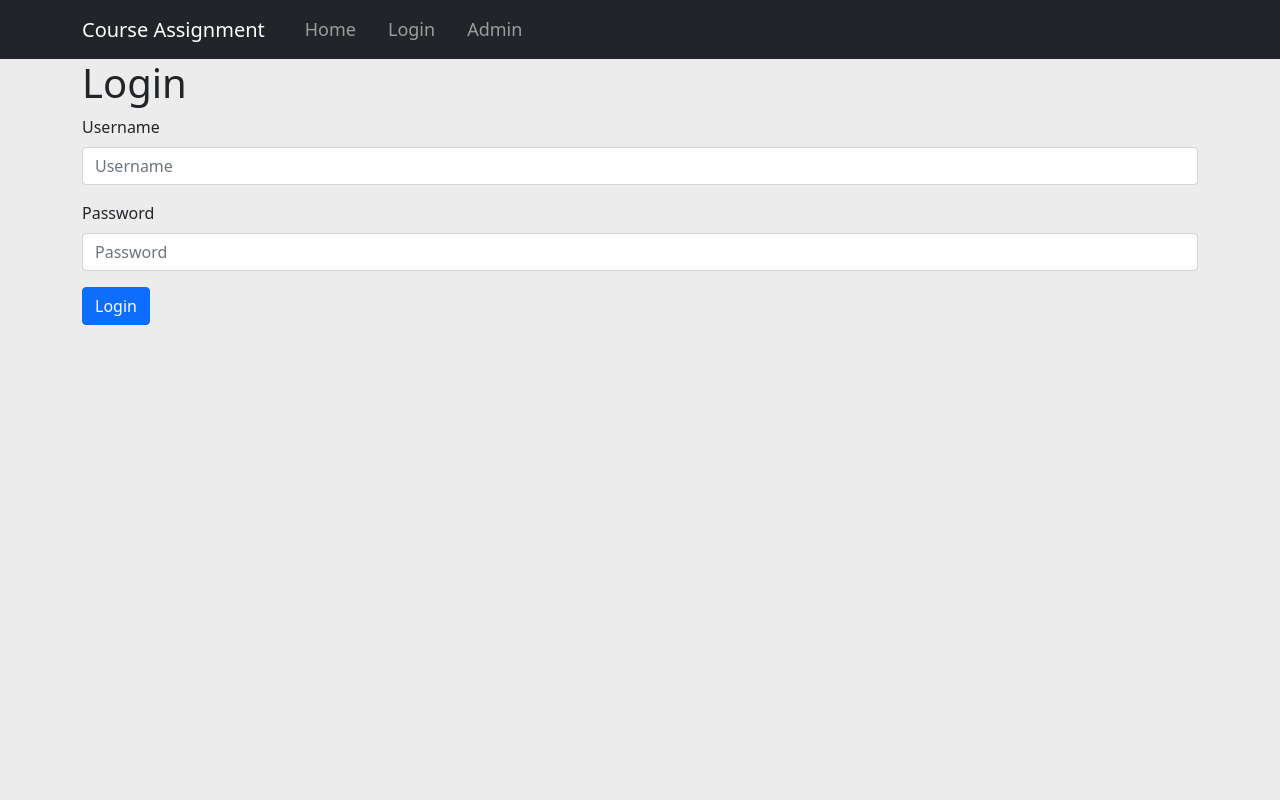
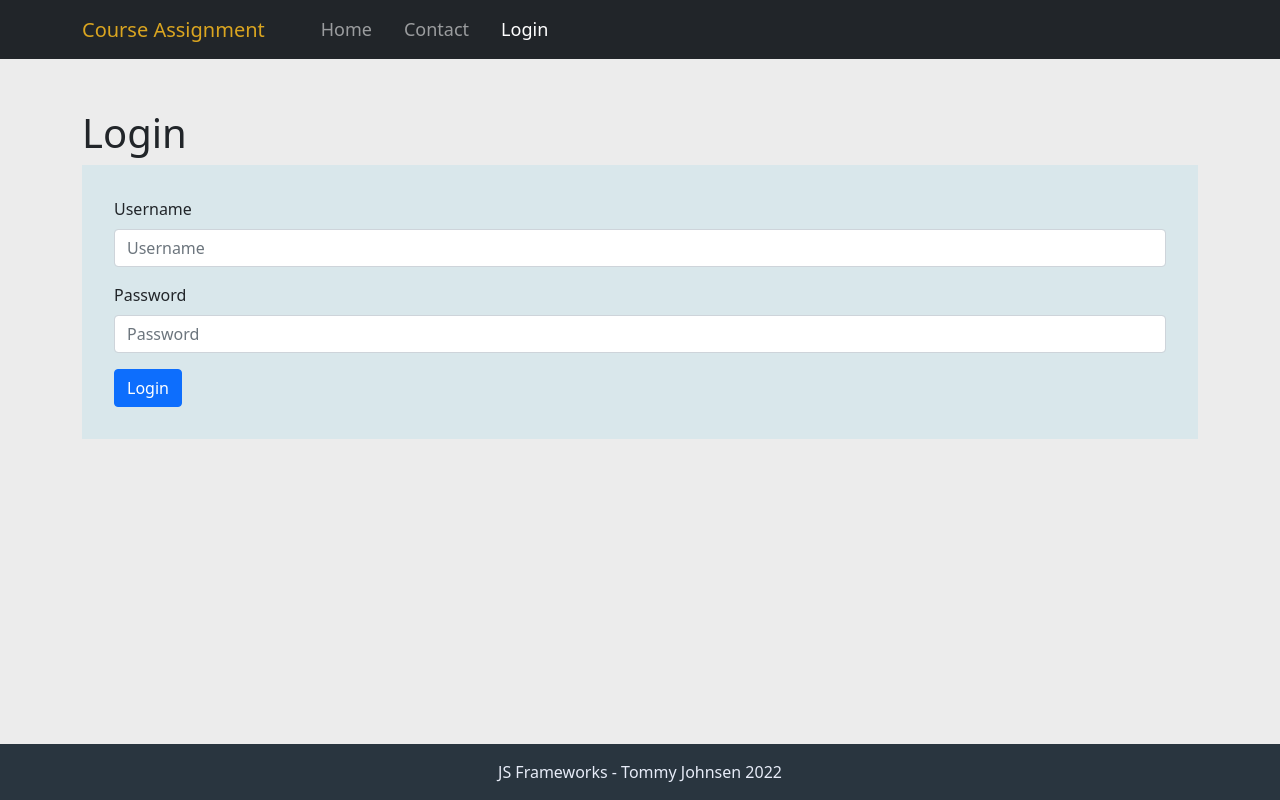
Before and after one commit to 7oiden/js-frameworks-ca, a React (Create React App) app: page /login in a window 1280 px wide. Built offline with nearby package versions, Linux system fonts and the light colour scheme.

Commit message:
working navbar

```diff
--- a/src/App.js
+++ b/src/App.js
@@ -4,6 +4,7 @@ import Home from "./components/pages/Home";
 import Login from "./components/pages/Login";
 import Admin from "./components/pages/Admin";
 import "./sass/style.scss";
+import Contact from "./components/pages/Contact";
 
 function App() {
   return (
@@ -12,6 +13,7 @@ function App() {
         <Routes>
           <Route path="/" element={<Home />}></Route>
           {/* <Route path="/detail/:param" element={<Detail />}></Route> */}
+          <Route path="/contact" element={<Contact />}></Route>
           <Route path="/login" element={<Login />}></Route>
           <Route path="/admin" element={<Admin />}></Route>
         </Routes>
--- a/src/components/layout/CustomNav.js
+++ b/src/components/layout/CustomNav.js
@@ -2,23 +2,44 @@ import Navbar from "react-bootstrap/Navbar";
 import Nav from "react-bootstrap/Nav";
 import Container from "react-bootstrap/Container";
 import { Link } from "react-router-dom";
+import { useContext } from "react";
+import AuthContext from "../../context/AuthContext";
+import LogoutLink from "../logout/LogoutLink";
 
-export default function CustomNav() {
+export default function CustomNav(props) {
+  const [auth, setAuth] = useContext(AuthContext);
+
   return (
     <Navbar bg="dark" variant="dark" expand="lg">
       <Container>
-        <Navbar.Brand href="#home">Course Assignment</Navbar.Brand>
+        <Navbar.Brand>
+          <Link to="/" className="brand-link">
+            Course Assignment
+          </Link>
+        </Navbar.Brand>
         <Navbar.Toggle aria-controls="basic-navbar-nav" />
         <Navbar.Collapse id="basic-navbar-nav">
           <Nav className="me-auto">
-            <Link to="/" className="nav-link">
+            <Link
+              to="/"
+              className={props.home ? "nav-link active" : "nav-link"}
+            >
               Home
             </Link>
-            <Link to="/login" className="nav-link">
-              Login
+            <Link
+              to="/contact"
+              className={props.contact ? "nav-link active" : "nav-link"}
+            >
+              Contact
             </Link>
-            <Link to="/admin" className="nav-link">
+            {/* <Link to="/admin" className="nav-link">
               Admin
+            </Link> */}
+            <Link
+              to="/login"
+              className={props.login ? "nav-link active" : "nav-link"}
+            >
+              {auth ? <LogoutLink /> : "Login"}
             </Link>
           </Nav>
         </Navbar.Collapse>
--- a/src/components/layout/Layout.js
+++ b/src/components/layout/Layout.js
@@ -1,15 +1,19 @@
 import Container from "react-bootstrap/Container";
 import CustomNav from "./CustomNav";
 
-export default function Layout({ children }) {
+export default function Layout({ children, home, contact, login }) {
   return (
     <>
-      <header></header>
-      <CustomNav />
-      <main>
-        <Container>{children}</Container>
-      </main>
-      <footer></footer>
+      <div className="flex-wrapper">
+        <header></header>
+        <CustomNav home={home} contact={contact} login={login} />
+        <main>
+          <Container>{children}</Container>
+        </main>
+      </div>
+      <footer>
+        <span>JS Frameworks - Tommy Johnsen 2022</span>
+      </footer>
     </>
   );
 }
--- /dev/null
+++ b/src/components/logout/LogoutLink.js
@@ -0,0 +1,19 @@
+import { useContext } from "react";
+import AuthContext from "../../context/AuthContext";
+import { Link } from "react-router-dom";
+
+export default function LogoutLink() {
+  const [auth, setAuth] = useContext(AuthContext);
+
+  function handleLogout() {
+    const confirmLogout = window.confirm("Are you sure you want to logout?");
+
+    if (confirmLogout) {
+      setAuth(null);
+    }
+  }
+
+  return (
+    <span onClick={handleLogout}>Logout</span>
+  )
+}
--- a/src/components/pages/Contact.js
+++ b/src/components/pages/Contact.js
@@ -0,0 +1,10 @@
+import Heading from "../layout/Heading";
+import Layout from "../layout/Layout";
+
+export default function Contact() {
+  return (
+    <Layout contact>
+      <Heading>Contact</Heading>
+    </Layout>
+  );
+}
--- a/src/components/pages/Home.js
+++ b/src/components/pages/Home.js
@@ -3,7 +3,7 @@ import Layout from "../layout/Layout";
 
 export default function Home() {
   return (
-    <Layout>
+    <Layout home>
       <Heading>Home</Heading>
     </Layout>
   );
--- a/src/components/pages/Login.js
+++ b/src/components/pages/Login.js
@@ -56,8 +56,9 @@ export default function Login() {
   }
 
   return (
-    <Layout>
+    <Layout login>
       <Heading>Login</Heading>
+      <div className="form-container">
         <Form onSubmit={handleSubmit(onSubmit)}>
           {loginError && (
             <AlertMessage
@@ -95,6 +96,7 @@ export default function Login() {
             </Button>
           </fieldset>
         </Form>
+      </div>
     </Layout>
   );
 }
--- a/src/sass/partials/_footer.scss
+++ b/src/sass/partials/_footer.scss
@@ -0,0 +1,7 @@
+footer {
+  flex-shrink: 0;
+  background-color: #29353f;
+  color: rgb(231, 236, 248);
+  text-align: center;
+  padding: 1rem;
+}
--- a/src/sass/partials/_layout.scss
+++ b/src/sass/partials/_layout.scss
@@ -0,0 +1,9 @@
+main {
+    padding-top: 50px;
+    padding-bottom: 50px;
+}
+
+.form-container {
+  background-color: rgb(217, 231, 235);
+  padding: 2rem;
+}
--- a/src/sass/partials/_typography.scss
+++ b/src/sass/partials/_typography.scss
@@ -10,3 +10,13 @@
   font-size: 1.125rem;
   margin-left: 1rem;
 }
+
+.brand-link {
+  text-decoration: none;
+  color: goldenrod;
+  margin-right: 1rem;
+
+  &:hover {
+    color: goldenrod;
+  }
+}
```
Lines whose indentation alone changed are shown as unchanged.
